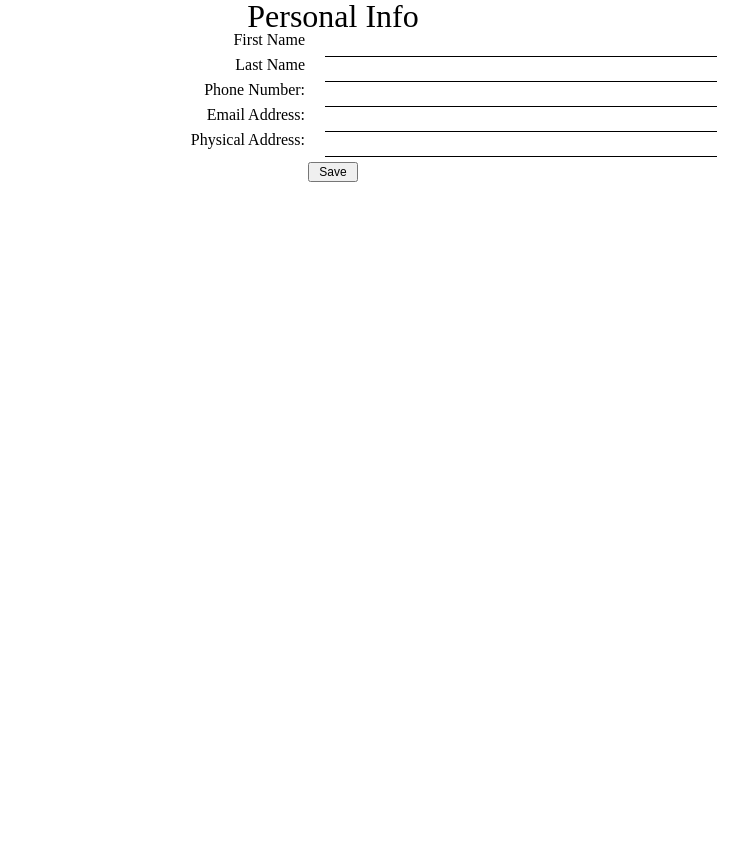
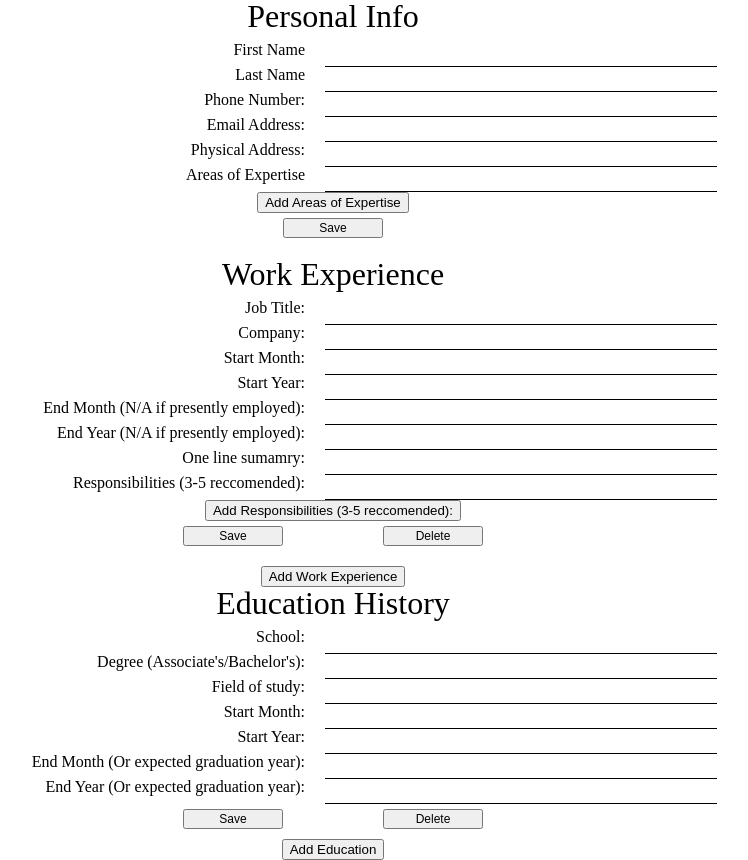
Before and after one commit to Vorelli/cv-project, a React app: page / in a window 1280 px wide. Shown: the whole page, without its empty margins (307-1055 px from the left). Before the commit the page ends 800 px from the top, so only its background shows below. Built offline with nearby package versions, Linux system fonts and the light colour scheme.

Commit message:
Fields are working. Need to create the CV document;

```diff
--- a/src/components/App.js
+++ b/src/components/App.js
@@ -14,6 +14,7 @@ export default class App extends Component {
         phoneNumber: '',
         email: '',
         address: '',
+        areasOfExpertise: [''],
       },
       education: [],
       experience: [],
@@ -21,21 +22,31 @@ export default class App extends Component {
   }
 
   save(name, data) {
-    this.setState((state) => {
-      state[name] = data;
-      return state;
-    });
+    this.setState(
+      (state) => {
+        state[name] = data;
+        console.log(data);
+        return state;
+      },
+      () => console.log(this.state[name])
+    );
   }
 
   render() {
     return (
       <div className='app'>
         <PersonalInfo
-          personalInfo={this.state.personalInfo}
+          fieldInfo={this.state.personalInfo}
           saveEdit={this.save.bind(this, 'personalInfo')}
         />
-        <Experience />
-        <Education />
+        <Experience
+          fieldInfo={this.state.experience}
+          saveEdit={this.save.bind(this, 'experience')}
+        />
+        <Education
+          fieldInfo={this.state.education}
+          saveEdit={this.save.bind(this, 'education')}
+        />
       </div>
     );
   }
--- a/src/components/Education.js
+++ b/src/components/Education.js
@@ -1,11 +1,84 @@
 import React, { Component } from 'react';
+import Fields from './Fields';
 
 export default class Education extends Component {
   constructor(props) {
     super(props);
+
+    this.state = {
+      fields: [
+        { class: 'school', label: 'School:' },
+        { class: 'degree', label: "Degree (Associate's/Bachelor's):" },
+        { class: 'fieldOfStudy', label: 'Field of study:' },
+        { class: 'startMonth', label: 'Start Month:' },
+        { class: 'startYear', label: 'Start Year:' },
+        {
+          class: 'endMonth',
+          label: 'End Month (Or expected graduation year):',
+        },
+        {
+          class: 'endYear',
+          label: 'End Year (Or expected graduation year):',
+        },
+      ],
+    };
+
+    this.addEducation();
+  }
+
+  deleteSingular(index) {
+    const temp = this.props.fieldInfo
+      .slice(0, index)
+      .concat(this.props.fieldInfo.slice(index + 1));
+    this.props.saveEdit(temp);
+  }
+
+  saveSingular(index, tempValues) {
+    const temp = this.props.fieldInfo;
+    temp[index] = tempValues;
+    this.props.saveEdit(temp);
+  }
+
+  addEducation() {
+    const emptyEducation = {
+      school: '',
+      degree: '',
+      fieldOfStudy: '',
+      startMonth: '',
+      startYear: '',
+      endMonth: '',
+      endYear: '',
+    };
+
+    this.props.saveEdit(this.props.fieldInfo.concat(emptyEducation));
   }
 
   render() {
-    return <div className='education'></div>;
+    const educationFields = this.props.fieldInfo.map((field, index) => {
+      return (
+        <Fields
+          fields={this.state.fields}
+          saveEdit={this.saveSingular.bind(this, index)}
+          fieldInfo={field}
+          key={index + field}
+          array={true}
+          deleteSingular={this.deleteSingular.bind(this, index)}
+        />
+      );
+    });
+
+    return (
+      <div className='education'>
+        <div className='header'>
+          <h1>Education History</h1>
+        </div>
+        {educationFields}
+        <div className='addButton'>
+          <button type='button' onClick={this.addEducation.bind(this)}>
+            Add Education
+          </button>
+        </div>
+      </div>
+    );
   }
 }
--- a/src/components/Experience.js
+++ b/src/components/Experience.js
@@ -1,11 +1,96 @@
 import React, { Component } from 'react';
+import Fields from './Fields';
 
 export default class Experience extends Component {
   constructor(props) {
     super(props);
+
+    this.state = {
+      fields: [
+        { class: 'jobTitle', label: 'Job Title:' },
+        { class: 'company', label: 'Company:' },
+        { class: 'startMonth', label: 'Start Month:' },
+        { class: 'startYear', label: 'Start Year:' },
+        { class: 'endMonth', label: 'End Month (N/A if presently employed):' },
+        { class: 'endYear', label: 'End Year (N/A if presently employed):' },
+        { class: 'oneLineSummary', label: 'One line sumamry:' },
+        {
+          class: 'responsibilities',
+          label: 'Responsibilities (3-5 reccomended):',
+          multipleInputs: true,
+        },
+      ],
+    };
+
+    this.addExperience();
+  }
+
+  deleteSingular(index) {
+    const temp = this.props.fieldInfo
+      .slice(0, index)
+      .concat(this.props.fieldInfo.slice(index + 1));
+    this.props.saveEdit(temp);
+  }
+
+  saveSingular(index, tempValues) {
+    console.log('the index is: ' + index);
+    const currentValuesUpdated = this.props.fieldInfo;
+    currentValuesUpdated[index] = tempValues;
+    console.log(index, tempValues);
+    this.props.saveEdit(currentValuesUpdated);
+  }
+
+  addExperience() {
+    const emptyExperience = {
+      jobTitle: '',
+      company: '',
+      startMonth: '',
+      startYear: '',
+      endMonth: '',
+      endYear: '',
+      oneLineSummary: '',
+      responsibilities: [''],
+    };
+    console.log(emptyExperience);
+    let newObj = this.props.fieldInfo.concat(emptyExperience);
+    console.log(newObj);
+    this.props.saveEdit(newObj);
+  }
+
+  addEntry(index, name) {
+    const temp = this.props.fieldInfo;
+    temp[index][name].push('');
+    this.props.saveEdit(temp);
   }
 
   render() {
-    return <div className='workExperience'></div>;
+    const fieldsList = this.props.fieldInfo.map((field, index) => {
+      console.log(index);
+      return (
+        <Fields
+          fields={this.state.fields}
+          saveEdit={this.saveSingular.bind(this, index)}
+          fieldInfo={field}
+          key={index + field}
+          index={index}
+          array={true}
+          deleteSingular={this.deleteSingular.bind(this, index)}
+          addEntry={this.addEntry.bind(this, index)}
+          parent='workExperience'
+        />
+      );
+    });
+
+    return (
+      <div className='workExperience'>
+        <div className='header'>
+          <h1>Work Experience</h1>
+        </div>
+        {fieldsList}
+        <button type='button' onClick={this.addExperience.bind(this)}>
+          Add Work Experience
+        </button>
+      </div>
+    );
   }
 }
--- a/src/components/Fields.js
+++ b/src/components/Fields.js
@@ -4,22 +4,32 @@ export default class Fields extends Component {
   constructor(props) {
     super(props);
     const tempValues = Object.fromEntries(
-      props.fields.map((value, index) => [value.class, ''])
+      props.fields.map((value, index) => [
+        value.class,
+        value.multipleInputs ? [''] : '',
+      ])
     );
-    console.log(tempValues);
+
     this.state = { tempValues, editing: true };
   }
 
-  handleChange(event) {
+  handleChange(event, index, multipleInputs) {
     this.setState((state, _) => {
-      const tempValues = state.tempValues;
-      tempValues[event.target.className] = event.target.value;
-      return { tempValues };
+      let tempValues = state.tempValues;
+      if (multipleInputs) {
+        const arr = tempValues[event.target.className];
+        arr[index] = event.target.value;
+        tempValues[event.target.className] = arr;
+      } else tempValues[event.target.className] = event.target.value;
+      console.log(tempValues);
+      state.tempValues = tempValues;
+      return { state };
     });
   }
 
   saveEdit(event) {
     this.props.saveEdit(this.state.tempValues);
+    console.log(this.state.tempValues);
     this.setState({ editing: false });
   }
 
@@ -27,35 +37,98 @@ export default class Fields extends Component {
     this.setState({ editing: true });
   }
 
+  makeInput(className, type = 'text', index, multipleInputs) {
+    console.log(this.state.tempValues[className]);
+
+    return (
+      <input
+        className={className}
+        name={className}
+        onChange={(event) => this.handleChange(event, index, multipleInputs)}
+        value={
+          multipleInputs
+            ? this.state.tempValues[className][index]
+            : this.state.tempValues[className]
+        }
+        type={type}
+      />
+    );
+  }
+
+  makeDisplay(className, index, multipleInputs) {
+    return (
+      <div className={className} key={className + ':div'}>
+        {multipleInputs
+          ? this.props.fieldInfo[className][index]
+          : this.props.fieldInfo[className]}
+      </div>
+    );
+  }
+
   render() {
     const displayedFields = this.props.fields.map((field) => {
-      const label = <label htmlFor={field.class}>{field.label}</label>;
+      const numInputDisplays = field.multipleInputs
+        ? Math.max(1, this.props.fieldInfo[field.class].length)
+        : 1;
+      if (field.class == 'responsibilities') {
+        console.log(this.props.fieldInfo[field.class].length);
+        console.log(field.multipleInputs);
+        console.log(numInputDisplays);
+      }
+      const fields = [];
+      for (let i = 0; i < numInputDisplays; i++) {
+        const label = (
+          <label htmlFor={field.class}>{i == 0 ? field.label : ''}</label>
+        );
         let inputOrDisplay;
         if (this.state.editing)
-        inputOrDisplay = (
-          <input
-            className={field.class}
-            name={field.class}
-            onChange={this.handleChange.bind(this)}
-            value={this.state.tempValues[field.class]}
-            type={field.type || 'text'}
-          />
+          inputOrDisplay = this.makeInput(
+            field.class,
+            field.type,
+            i,
+            field.multipleInputs
           );
         else
-        inputOrDisplay = (
-          <div className={field.class} key={field.class + ':' + 'div'}>
-            {this.props.personalInfo[field.class]}
-          </div>
+          inputOrDisplay = this.makeDisplay(
+            field.class,
+            i,
+            field.multipleInputs
           );
 
         const singularField = (
-        <div className='field' key={field.class + ':' + field.label}>
+          <div className='field' key={field.class + ':' + field.label + i}>
             {label}
             {inputOrDisplay}
           </div>
         );
-      return singularField;
+
+        fields.push(singularField);
+      }
+
+      if (field.multipleInputs) {
+        fields.push(
+          <button
+            type='button'
+            onClick={
+              this.props.addEntry
+                ? this.props.addEntry.bind(this, field.class)
+                : null
+            }
+            key='addButton'
+          >
+            {'Add ' + field.label}
+          </button>
+        );
+      }
+
+      return fields;
     });
+
+    const del = this.props.array ? (
+      <button type='button' onClick={this.props.deleteSingular.bind(this)}>
+        Delete
+      </button>
+    ) : undefined;
 
     return (
       <div className='inputFields'>
@@ -71,6 +144,7 @@ export default class Fields extends Component {
           >
             {this.state.editing ? 'Save' : 'Edit'}
           </button>
+          {del}
         </div>
       </div>
     );
--- a/src/components/PersonalInfo.js
+++ b/src/components/PersonalInfo.js
@@ -12,23 +12,26 @@ export default class PersonalInfo extends Component {
         { class: 'phoneNumber', label: 'Phone Number:', type: 'tel' },
         { class: 'email', label: 'Email Address:', type: 'email' },
         { class: 'address', label: 'Physical Address:' },
+        {
+          class: 'areasOfExpertise',
+          label: 'Areas of Expertise',
+          multipleInputs: true,
+        },
       ],
     };
-  }
-
-  saveEdit(tempValues) {
-    this.props.saveEdit(tempValues);
   }
 
   render() {
     return (
       <div className='personalInfo'>
-        <h1 key={'heading'}>Personal Info</h1>
+        <div className='header'>
+          <h1 key={'heading'}>Personal Info</h1>
+        </div>
         <Fields
-          personalInfo={this.props.personalInfo}
+          fieldInfo={this.props.fieldInfo}
           fields={this.state.fields}
           editing={this.state.editing}
-          saveEdit={this.saveEdit.bind(this)}
+          saveEdit={this.props.saveEdit.bind(this)}
         />
       </div>
     );
--- a/src/style.sass
+++ b/src/style.sass
@@ -1,15 +1,21 @@
 .app
   max-width: 800px
   margin: 0 auto
-  .personalInfo
+  .personalInfo, .workExperience, .education
     width: 100%
     text-align: center
-    div
+    div.header
       float: left
+      width: 100%
+      h1
+        margin-bottom: 10px
     div.inputFields
+      margin-bottom: 20px
+      float: left
       width: 100%
       div.field
         width: 100%
+        float: left
         label, input, div
           height: 25px
           display: block
@@ -25,9 +31,15 @@
     div.saveEdit
       margin-top: 5px
       width: 100%
+      float: left
       button
-        width: 50px
         font-size: 75%
+        margin: 0 50px
+        width: 100px
+  div.addButton
+    float: left
+    width: 100%
+    margin-top: -10px
   h1
     font-size: 200%
     text-decoration: bold
```
Lines whose indentation alone changed are shown as unchanged.
